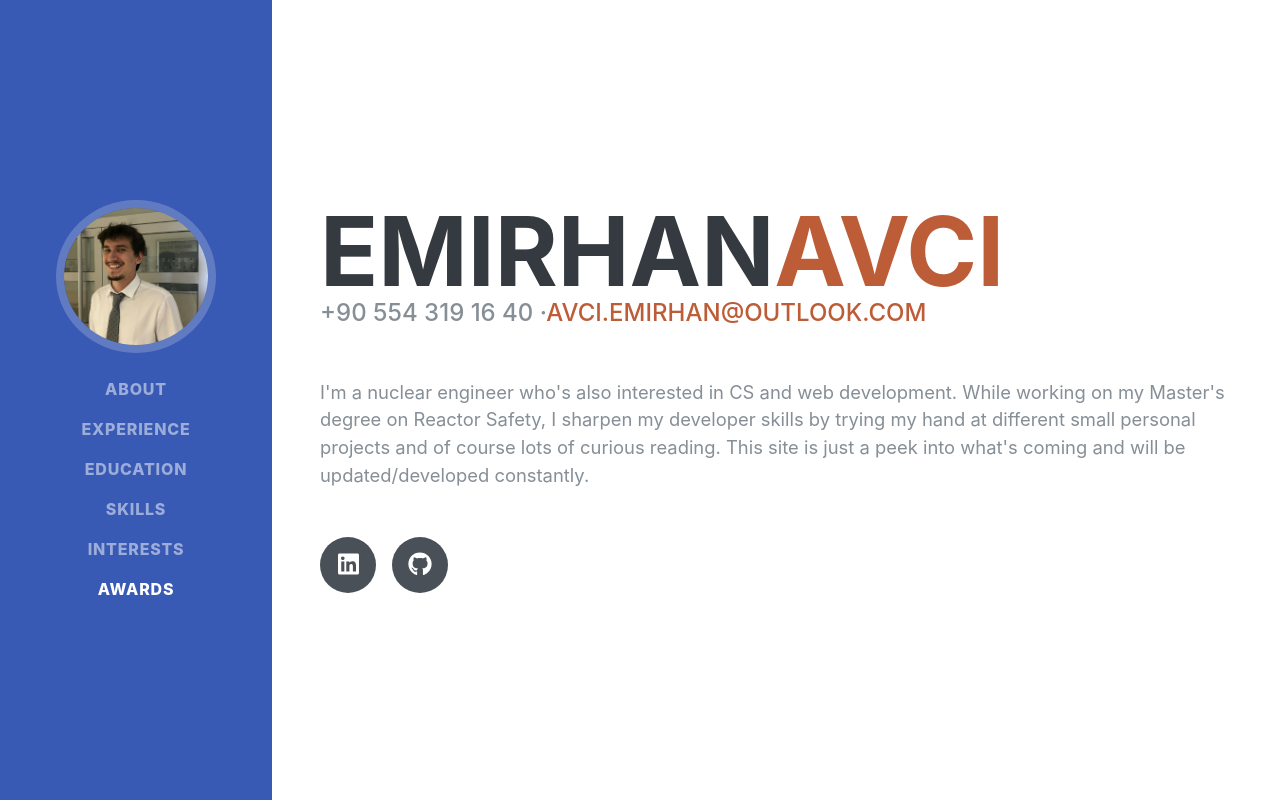
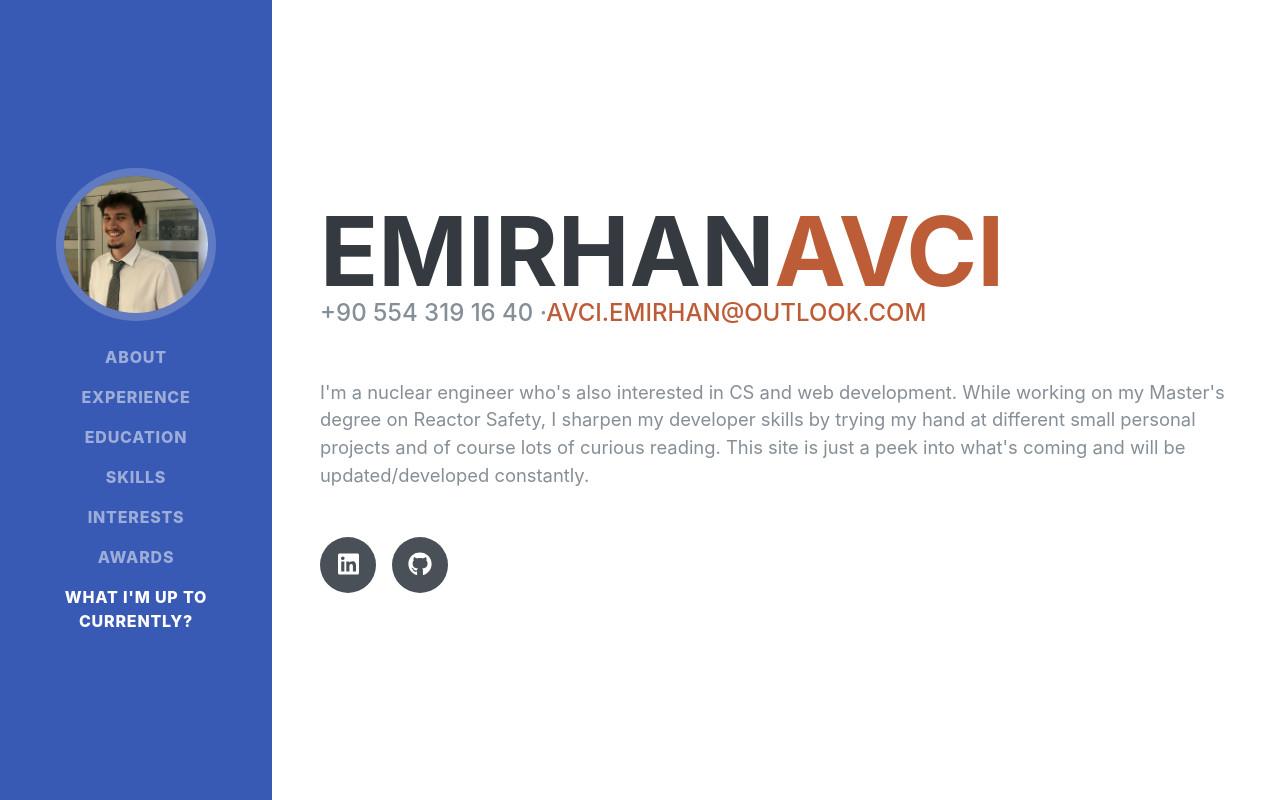
Before and after one commit to AtlasFontaine/AtlasFontaine.github.io, a React (Create React App) app: page / in a window 1280 px wide. Shown: the top 800 px of the page. Built offline with nearby package versions, Linux system fonts and the light colour scheme; a web font is replaced by a local one.

Commit message:
Added new section

```diff
--- a/src/App.js
+++ b/src/App.js
@@ -6,6 +6,7 @@ import Education from './Components/Education';
 import Skills from './Components/Skills';
 import Interests from './Components/Interests';
 import Awards from './Components/Awards';
+import Readings from './Components/Readings';
 import profileData from './profileData.json';
 
 class App extends Component {
@@ -18,7 +19,8 @@ class App extends Component {
       education : profileData.education,
       skills : profileData.skills,
       interests : profileData.interests,
-      awards : profileData.awards
+      awards : profileData.awards,
+      readings: profileData.readings
     }
   }
   render() {
@@ -37,6 +39,8 @@ class App extends Component {
           <Interests interests={this.state.interests} />
           <hr className="m-0" />
           <Awards awards={this.state.awards} />
+          <hr className="m-0" />
+          <Readings readings={this.state.readings} />
         </div>
       </div>
     );
--- /dev/null
+++ b/src/Components/Readings.js
@@ -0,0 +1,34 @@
+import React, { Component } from 'react';
+import { FontAwesomeIcon } from '@fortawesome/react-fontawesome';
+import { faAward } from "@fortawesome/free-solid-svg-icons";
+
+
+class Readings extends Component {
+  constructor(props) {
+    super(props);
+
+    this.readings = props.readings;
+  }
+
+  render() {
+    return(
+      <section className="resume-section p-3 p-lg-5 d-flex align-items-center" id="readings">
+        <div className="w-100">
+          <h2 className="mb-5">What I'm up to currently?</h2>
+          <ul className="fa-ul mb-0">
+          {
+            this.readings.map((data, index) => (
+              <li key={index}>
+                <FontAwesomeIcon icon={faAward} color="#ffc107" />
+                <span className="ml-2"> {data.bookDetail} </span>
+              </li>
+            ))
+          }
+          </ul>
+        </div>
+      </section>
+    );
+  }
+}
+
+export default Readings;
--- a/src/Components/Sidebar.js
+++ b/src/Components/Sidebar.js
@@ -40,6 +40,9 @@ class Sidebar extends Component {
             <li className="nav-item">
               <a className="nav-link js-scroll-trigger" href="#awards">Awards</a>
             </li>
+            <li className="nav-item">
+              <a className="nav-link js-scroll-trigger" href="#readings">What I'm up to currently?</a>
+            </li>
           </ul>
         </div>
       </nav>
--- a/src/profileData.json
+++ b/src/profileData.json
@@ -74,5 +74,12 @@
 			"awardDetail": "This section will be updated soon! 💪"
 		}
 
-	]
+
+	],
+	"readings": [{
+		"bookDetail": "Reading \"The JHipster Mini-Book\" by Matt Raible"
+	},
+	{
+		"bookDetail": "Working on a TOP SECRET project."
+	}]
 }
```
